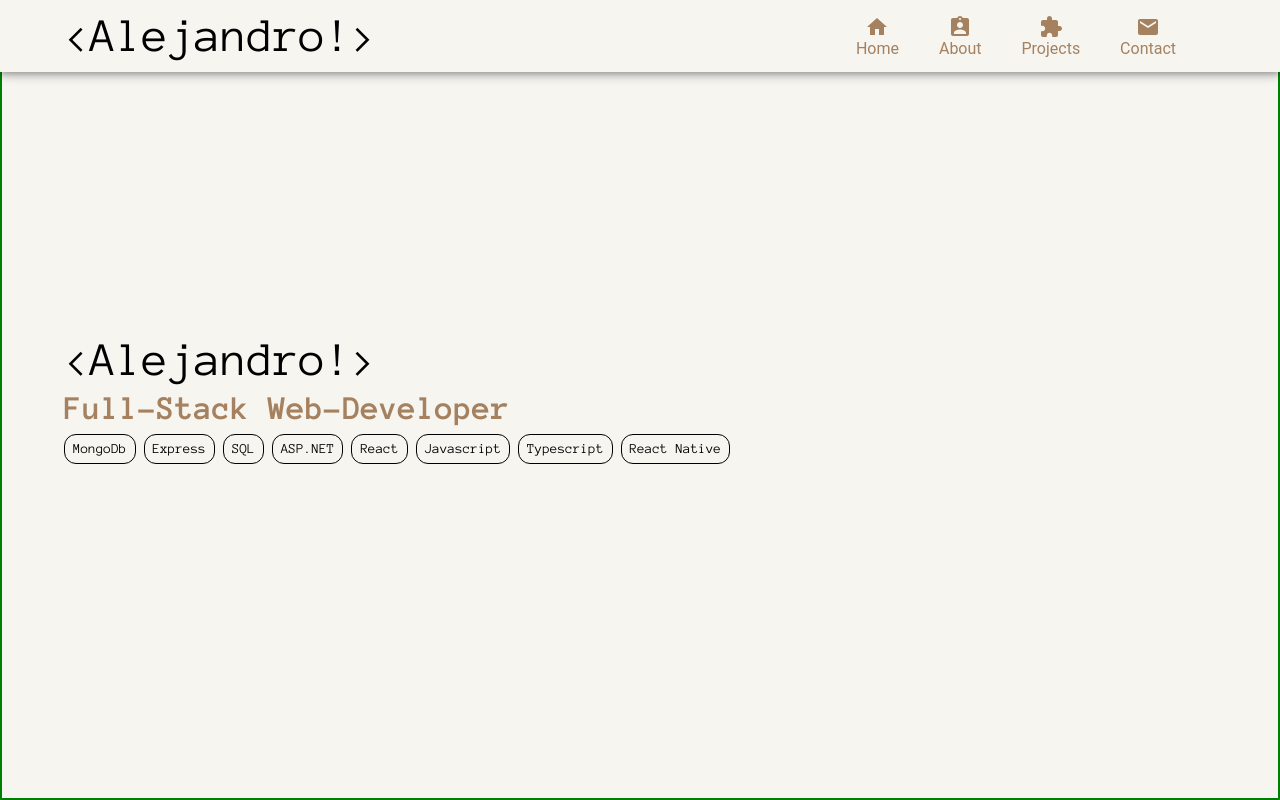
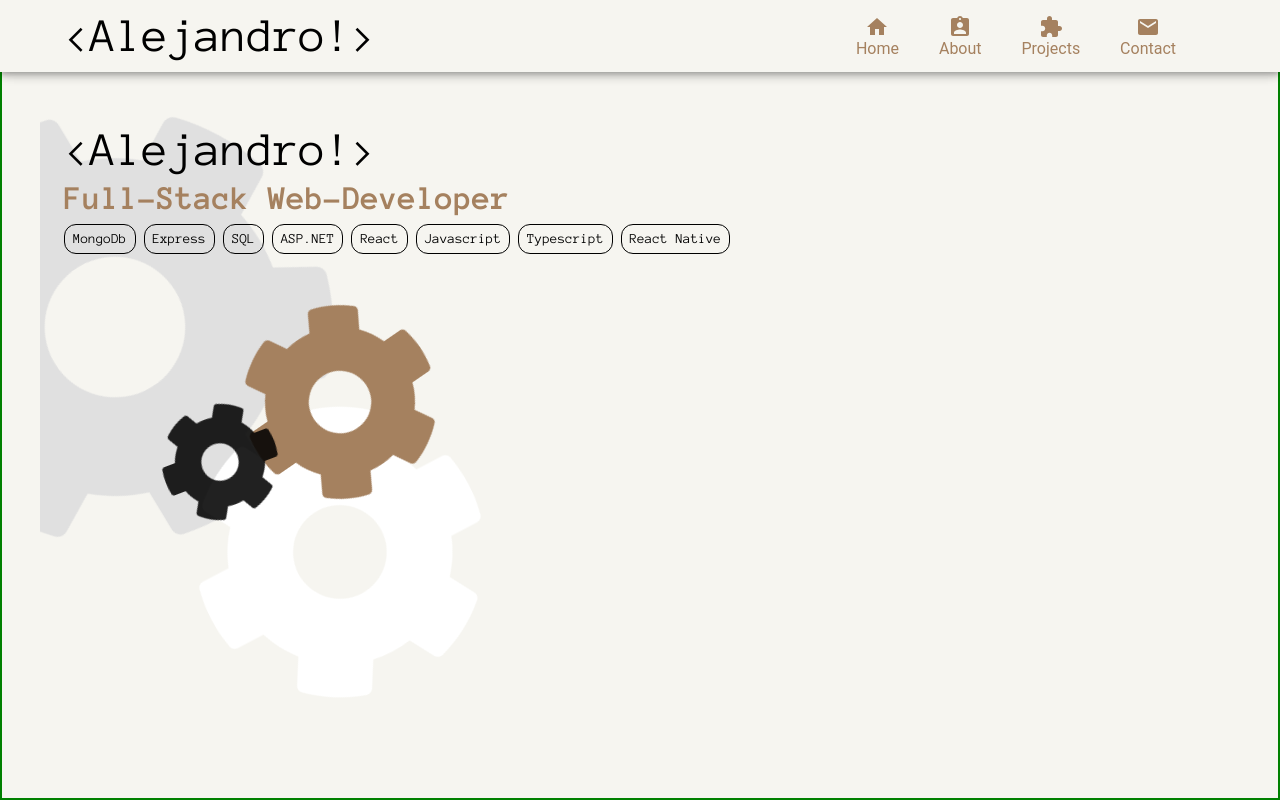
Before and after one commit to tkalejandro/modern-portfolio, a Next.js app: page / in a window 1280 px wide. Shown: the top 800 px of the page. Built offline with nearby package versions, Linux system fonts and the light colour scheme.

Commit message:
banner on progress

```diff
--- a/src/layout/components/Header/Header.tsx
+++ b/src/layout/components/Header/Header.tsx
@@ -26,7 +26,7 @@ const Header = ({ bottomNavigation }: HeaderProps): JSX.Element => {
             sx={(theme) => ({
                 boxShadow: 5,
                 zIndex: 3,
-                py: bottomNavigation ? 1 : 1,
+                py: 1,
                 position: 'fixed',
                 bottom: bottomNavigation ? 0 : undefined,
                 top: !bottomNavigation ? 0 : undefined,
--- a/src/modules/LandingPage/components/Banner/Banner.tsx
+++ b/src/modules/LandingPage/components/Banner/Banner.tsx
@@ -1,6 +1,7 @@
 import { Box, Container, Grid, Paper, styled, Typography } from '@mui/material';
 import React from 'react';
 import { LandingPageIds } from '../../../../constants';
+import CogAnimation from './components/CogAnimation/CogAnimation';
 
 /**
  * Principal Banner. Quick information of my skills
@@ -18,10 +19,12 @@ const Banner = () => {
                 border: "2px solid green",
                 width: "100%",
                 minHeight: "100vh",
-                height: "100vh"
+                height: "100vh",
             })}>
-            <Container sx={{ py:10, height: '100%', display: 'flex', justifyContent: 'center', flexDirection:'column'}}>
-                <Typography variant="h3">{"<Alejandro!>"}</Typography>
+            <Container sx={{ overflow: 'hidden', position: 'relative', py:15, height: '100%', display: 'flex', justifyContent: 'flex-start', flexDirection:'column'}}>
+                <Box sx={{
+                    zIndex: 2
+                }}>                <Typography variant="h3">{"<Alejandro!>"}</Typography>
                 <Typography variant="h4" fontWeight={700} color="secondary">Full-Stack Web-Developer</Typography>
                 <Box sx={{ display: 'flex', flexWrap: 'wrap', justifyContent: 'flex-start', alignItems: 'center' }}>
                     {
@@ -40,9 +43,12 @@ const Banner = () => {
                             my={0.5} mr={1} p={0.5} key={str}>{str}</Typography>
                         })
                     }
+                </Box>
+                </Box>
 
-                </Box>
+                <CogAnimation />
             </Container>
+
         </Box>
     );
 };
--- /dev/null
+++ b/src/modules/LandingPage/components/Banner/components/CogAnimation/CogAnimation.tsx
@@ -0,0 +1,61 @@
+import { Box, Container, css, Grid, keyframes, Paper, styled, Typography, useTheme } from '@mui/material';
+import { FaCog } from "react-icons/fa";
+import React from 'react';
+
+/**
+ * Cog Animation Component
+ * @returns
+ */
+const CogAnimation = () => {
+
+    const theme = useTheme()
+
+    const move360 = keyframes`
+    from {
+        transform: rotate(0deg);
+    }
+    to {
+        transform: rotate(360deg);
+    }
+`
+    type CogConfig = {
+        id: number,
+        top: string | number,
+        left: string | number,
+        size: number | string,
+        color: string,
+        seconds: number,
+        reverse: boolean,
+    }
+
+    const data: CogConfig[] = [
+        { id: 1, top: "100px", left: "-150px", size: '450px', color: theme.palette.grey[300], seconds: 80, reverse: true },
+        { id: 2, top: "400px", left: "150px", size: '300px', color: theme.palette.background.paper, seconds: 40,reverse: false},
+        { id: 3, top: "300px", left: "200px", size: '200px', color: theme.palette.secondary.main ,seconds: 20,reverse: true},
+        { id: 4, top: "400px", left: "120px", size: '120px', color: theme.palette.text.primary, seconds: 10,reverse: false},
+    ]
+    return (
+        <Box>
+            {
+                data.map((cog) => {
+                    return (
+                        <Box key={cog.id} component="span" >
+                            <FaCog
+                            color={cog.color}
+                            size={cog.size}
+                                css={css`
+                                position: absolute;
+                                top: ${cog.top};
+                                left: ${cog.left};
+                                animation: ${move360} ${cog.seconds}s linear infinite ${cog.reverse && 'reverse'}
+                                `}
+                            />
+                        </Box>
+                    )
+                })
+            }
+        </Box>
+    );
+};
+
+export default CogAnimation;
```
